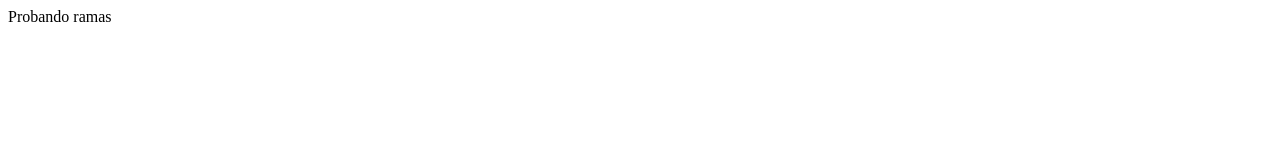
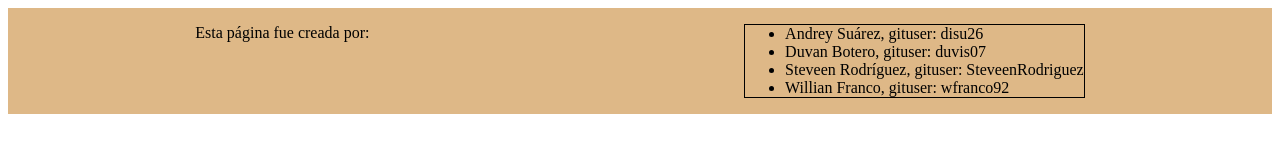
Before and after one commit to disu26/ActividadGit, a plain HTML site: page index.html in a window 1280 px wide. Drawn offline with Linux system fonts and the light colour scheme.

Commit message:
Footer terminado, con estilos css.
Changes to be committed:
	modified:   index.html
	new file:   styles.css

```diff
--- a/index.html
+++ b/index.html
@@ -4,9 +4,18 @@
     <meta charset="UTF-8">
     <meta http-equiv="X-UA-Compatible" content="IE=edge">
     <meta name="viewport" content="width=device-width, initial-scale=1.0">
+    <link rel="stylesheet" href="styles.css">
     <title>Prueba git</title>
 </head>
 <body>
-    <a>Probando ramas</a>
+    <footer class="section-final">
+        <p>Esta página fue creada por: </p>
+        <ul class="section-final-parrafo">
+            <li>Andrey Suárez, gituser: disu26</li>
+            <li>Duvan Botero, gituser: duvis07 </li>
+            <li>Steveen Rodríguez, gituser: SteveenRodriguez</li>
+            <li>Willian Franco, gituser: wfranco92 </li>
+        </ul>
+    </footer>
 </body>
 </html>
--- /dev/null
+++ b/styles.css
@@ -0,0 +1,8 @@
+.section-final{
+    background-color: burlywood;
+    display: flex;
+    justify-content: space-around;
+}
+.section-final-parrafo{
+    border: 1px solid;
+}
```
